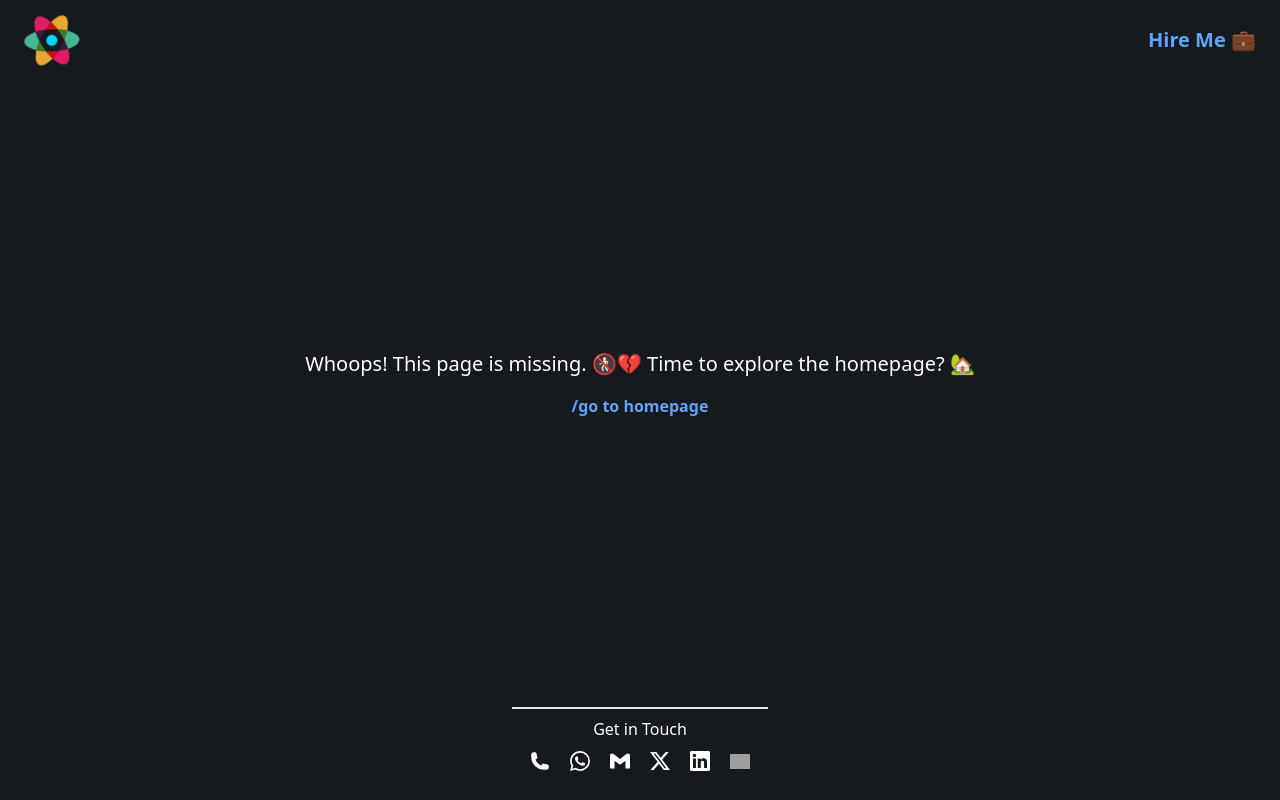
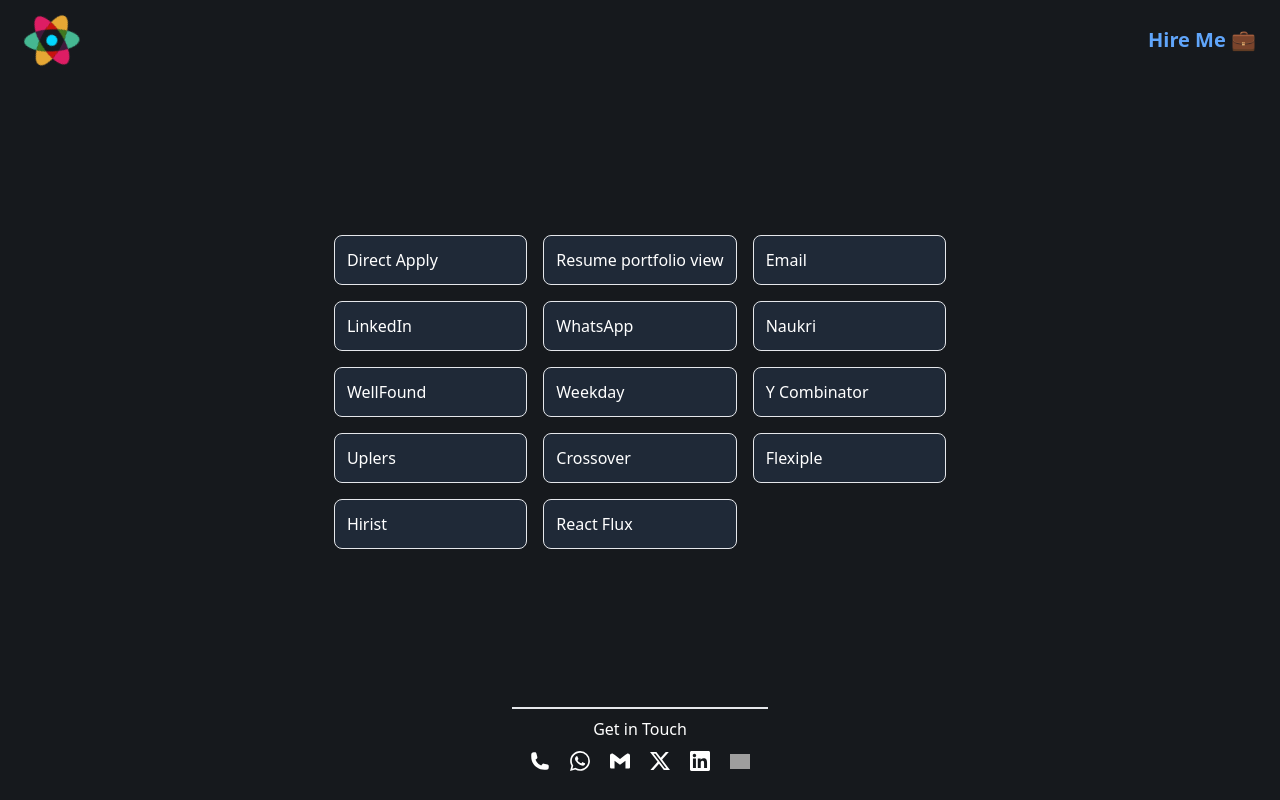
Before and after one commit to vishalpawarR/portfolio, a React (Vite) app: page /apply-job in a window 1280 px wide. Built offline with nearby package versions, Linux system fonts and the light colour scheme; grey boxes are pictures that could not be loaded.

Commit message:
feat: added few redirects to track in GA

```diff
--- /dev/null
+++ b/src/pages/RedirectLinks.jsx
@@ -0,0 +1,106 @@
+import { Link } from "react-router-dom"
+
+const redirectLinks = [
+  {
+    path: "direct-apply",
+    label: "Direct Apply",
+    source: "direct",
+    medium: "direct_application",
+  },
+  {
+    path: "hire-resume",
+    label: "Resume portfolio view",
+    source: "resume",
+    medium: "document",
+  },
+  {
+    path: "hire-email",
+    label: "Email",
+    source: "email",
+    medium: "direct",
+  },
+  {
+    path: "hire-linkedin",
+    label: "LinkedIn",
+    source: "linkedin",
+    medium: "social",
+  },
+  {
+    path: "hire-whatsapp",
+    label: "WhatsApp",
+    source: "whatsapp",
+    medium: "social",
+  },
+  {
+    path: "hire-naukri",
+    label: "Naukri",
+    source: "naukri",
+    medium: "job_board",
+  },
+  {
+    path: "hire-wellfound",
+    label: "WellFound",
+    source: "wellfound",
+    medium: "job_board",
+  },
+  {
+    path: "hire-weekday",
+    label: "Weekday",
+    source: "weekday",
+    medium: "job_board",
+  },
+  {
+    path: "hire-yc",
+    label: "Y Combinator",
+    source: "ycombinator",
+    medium: "job_board",
+  },
+  {
+    path: "hire-uplers",
+    label: "Uplers",
+    source: "uplers",
+    medium: "job_board",
+  },
+  {
+    path: "hire-crossover",
+    label: "Crossover",
+    source: "crossover",
+    medium: "job_board",
+  },
+  {
+    path: "hire-flexiple",
+    label: "Flexiple",
+    source: "flexiple",
+    medium: "job_board",
+  },
+  {
+    path: "hire-hirist",
+    label: "Hirist",
+    source: "hirist",
+    medium: "job_board",
+  },
+  {
+    path: "hire-reactflux",
+    label: "React Flux",
+    source: "reactflux",
+    medium: "community",
+  },
+]
+
+function RedirectLinks() {
+  return (
+    <div className="grid grid-cols-1 md:grid-cols-2 lg:grid-cols-3 gap-4 p-4">
+      {redirectLinks.map((link) => (
+        <Link
+          key={link.path}
+          to={`/${link.path}`}
+          className="w-full h-full p-3 bg-[#1f2937] rounded-lg text-text-2 hover:no-underline hover:bg-none border hover:border-blue-600 hover:text-blue-600"
+        >
+          {link.label}
+        </Link>
+      ))}
+    </div>
+  )
+}
+
+export default RedirectLinks
--- a/src/route/router.jsx
+++ b/src/route/router.jsx
@@ -4,6 +4,7 @@
 import Home from "../pages/Home"
 import PageNotFound from "../pages/PageNotFound"
 import Links from "../pages/Links"
+import RedirectLinks from "../pages/RedirectLinks"
 
 //Layout
 import AppLayout from "../layout/AppLayout"
@@ -21,6 +22,28 @@
       {
         path: "links",
         element: <Links />,
+      },
+      {
+        path: "apply-job",
+        element: <RedirectLinks />,
+      },
+      {
+        path: "direct-apply",
+        element: (
+          <Navigate
+            to="/?utm_source=direct&utm_medium=direct_application&utm_campaign=job_application&utm_content=job_listing"
+            replace
+          />
+        ),
+      },
+      {
+        path: "hire-resume",
+        element: (
+          <Navigate
+            to="/?utm_source=resume&utm_medium=document&utm_campaign=job_application&utm_content=cv_link"
+            replace
+          />
+        ),
       },
       {
         path: "hire-email",
@@ -50,6 +73,147 @@
         ),
       },
       {
+        path: "hire-naukri",
+        element: (
+          <Navigate
+            to="/?utm_source=naukri&utm_medium=job_board&utm_campaign=job_application&utm_content=job_listing"
+            replace
+          />
+        ),
+      },
+      {
+        path: "hire-wellfound",
+        element: (
+          <Navigate
+            to="/?utm_source=wellfound&utm_medium=job_board&utm_campaign=job_application&utm_content=job_listing"
+            replace
+          />
+        ),
+      },
+      {
+        path: "hire-weekday",
+        element: (
+          <Navigate
+            to="/?utm_source=weekday&utm_medium=job_board&utm_campaign=job_application&utm_content=job_listing"
+            replace
+          />
+        ),
+      },
+      {
+        path: "hire-yc",
+        element: (
+          <Navigate
+            to="/?utm_source=ycombinator&utm_medium=job_board&utm_campaign=job_application&utm_content=job_listing"
+            replace
+          />
+        ),
+      },
+      {
+        path: "hire-uplers",
+        element: (
+          <Navigate
+            to="/?utm_source=uplers&utm_medium=job_board&utm_campaign=job_application&utm_content=job_listing"
+            replace
+          />
+        ),
+      },
+      {
+        path: "hire-crossover",
+        element: (
+          <Navigate
+            to="/?utm_source=crossover&utm_medium=job_board&utm_campaign=job_application&utm_content=job_listing"
+            replace
+          />
+        ),
+      },
+      {
+        path: "hire-flexiple",
+        element: (
+          <Navigate
+            to="/?utm_source=flexiple&utm_medium=job_board&utm_campaign=job_application&utm_content=job_listing"
+            replace
+          />
+        ),
+      },
+      {
+        path: "hire-hirist",
+        element: (
+          <Navigate
+            to="/?utm_source=hirist&utm_medium=job_board&utm_campaign=job_application&utm_content=job_listing"
+            replace
+          />
+        ),
+      },
+      {
+        path: "hire-reactflux",
+        element: (
+          <Navigate
+            to="/?utm_source=reactflux&utm_medium=community&utm_campaign=job_application&utm_content=job_listing"
+            replace
+          />
+        ),
+      },
+      // Direct links to profiles and resume
+      // {
+      //   path: "resume",
+      //   element: (
+      //     <Navigate
+      //       to="/resume/Vishal-Pawar-CV.pdf"
+      //       replace
+      //     />
+      //   ),
+      // },
+      // {
+      //   path: "cv",
+      //   element: (
+      //     <Navigate
+      //       to="/resume/Vishal-Pawar-CV.pdf"
+      //       replace
+      //     />
+      //   ),
+      // },
+      // {
+      //   path: "linkedin",
+      //   element: (
+      //     <Navigate
+      //       to="https://www.linkedin.com/in/vishalpawarr/"
+      //       target="_blank"
+      //       rel="noopener noreferrer"
+      //     />
+      //   ),
+      // },
+      // {
+      //   path: "whatsapp",
+      //   element: (
+      //     <Navigate
+      //       to="https://wa.me/+917411334439"
+      //       target="_blank"
+      //       rel="noopener noreferrer"
+      //     />
+      //   ),
+      // },
+      // {
+      //   path: "twitter",
+      //   element: (
+      //     <Navigate
+      //       to="https://x.com/VishalPawar_R"
+      //       target="_blank"
+      //       rel="noopener noreferrer"
+      //     />
+      //   ),
+      // },
+      // {
+      //   path: "github",
+      //   element: (
+      //     <Navigate
+      //       to="https://github.com/vishalpawarR/"
+      //       replace
+      //       target="_blank"
+      //       rel="noopener noreferrer"
+      //     />
+      //   ),
+      // },
+      {
         path: "*",
         element: <PageNotFound />,
       },
```
